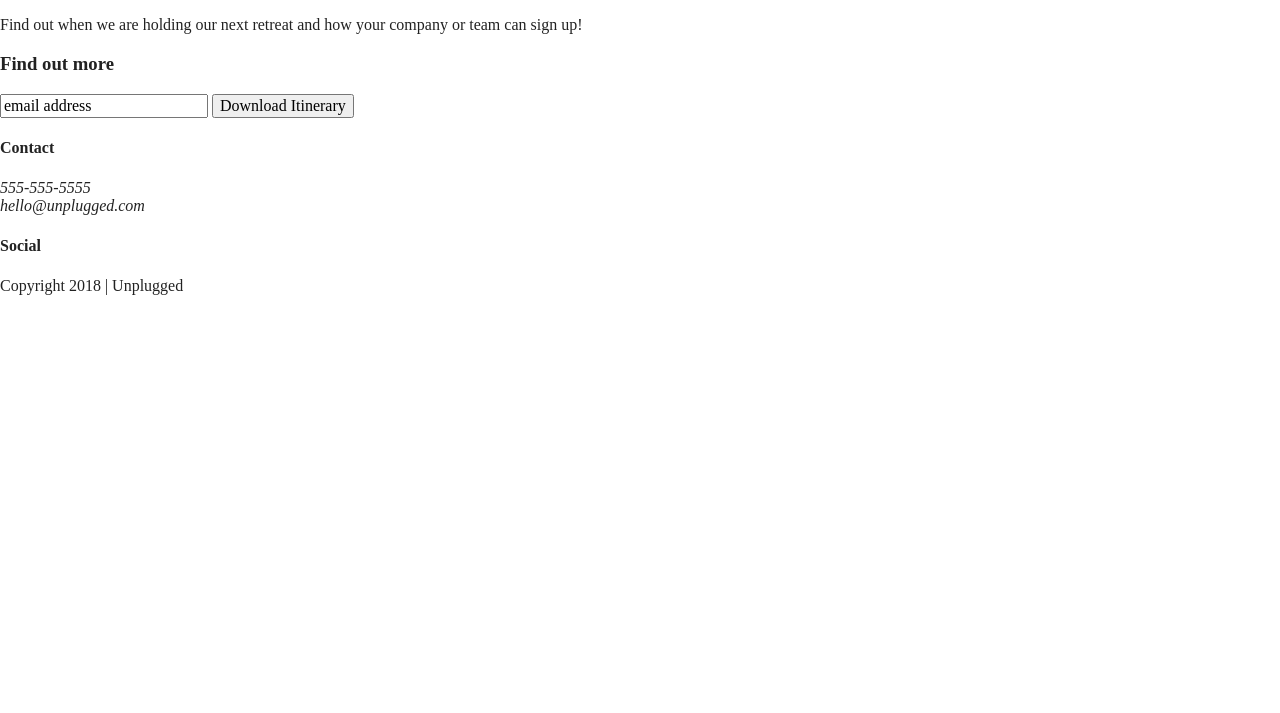
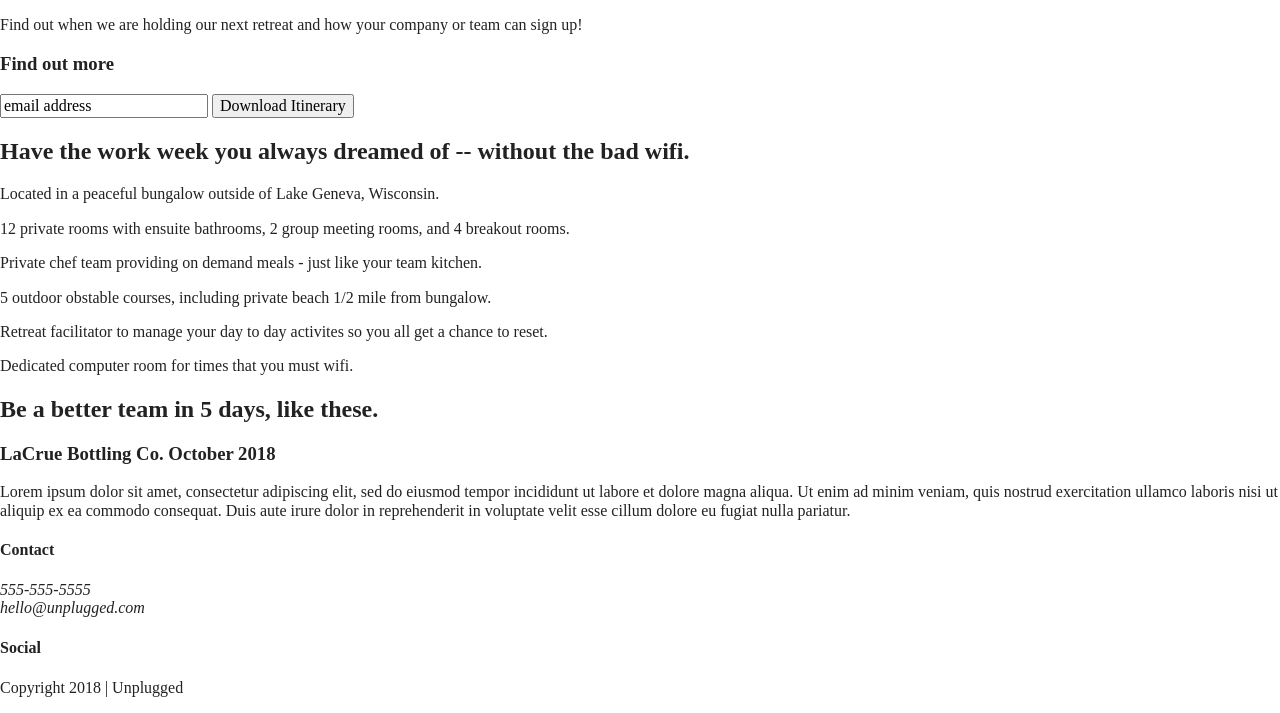
Before and after one commit to bristaro/boilerplate-website, a website built with Parcel: page index.html in a window 1280 px wide. Shown: the part 176-889 px from the top of the page. Before the commit the page ends 800 px from the top, so only its background shows below. Built offline with nearby package versions, Linux system fonts and the light colour scheme.

Commit message:
completed 2nd half of content on homepage

```diff
--- a/index.html
+++ b/index.html
@@ -58,6 +58,63 @@
       </div>
     </div>
     </aside>
+    <section class="features">
+      <div class="content-wrapper">
+        <h2>Have the work week you always dreamed of -- without the bad wifi.</h2>
+          <div class="features-items">
+            <article>
+              <p class="fontawesome-icon"></p>
+              <p class="features-item-description">
+            Located in a peaceful bungalow outside of Lake Geneva, Wisconsin.
+              </p>
+            </article>
+            <article>
+              <p class="fontawesome-icon"></p>
+              <p class="features-item-descrpition">
+            12 private rooms with ensuite bathrooms, 2 group meeting rooms, and 4 breakout rooms.
+              </p>
+          </article>
+          <article>
+            <p class="fontawesome-icon"></p>
+            <p class="features-item-description">
+            Private chef team providing on demand meals - just like your team kitchen.
+            </p>
+          </article>
+          <article>
+            <p class="fontawesome-icon"></p>
+            <p class="features-item-description">
+            5 outdoor obstable courses, including private beach 1/2 mile from bungalow.
+            </p>
+          </article>
+          <article>
+            <p class="fontawesome-icon"></p>
+           <p class="features-item-description">
+            Retreat facilitator to manage your day to day activites so you all get a chance to reset.
+            </p>
+          </article>
+          <article>
+            <p class="fontawesome-icon"></p>
+            <p class="features-item-description">
+            Dedicated computer room for times that you must wifi.
+            </p>
+          </article>
+        </div>
+      </div>
+    </section>
+    <section class="reviews">
+      <div class="content-wrapper">
+        <h2>Be a better team in 5 days, like these.</h2>
+        <article>
+          <div>
+            <h3>LaCrue Bottling Co. October 2018</h3>
+            <p>
+              Lorem ipsum dolor sit amet, consectetur adipiscing elit, sed do eiusmod tempor incididunt ut labore et dolore magna aliqua. Ut enim ad minim veniam, quis nostrud exercitation ullamco laboris nisi ut aliquip ex ea commodo consequat. Duis aute irure dolor
+              in reprehenderit in voluptate velit esse cillum dolore eu fugiat nulla pariatur.
+            </p>
+          </div>
+        </article>
+      </div>
+    </section>
   </main> <!-- main wrapper -->
   <footer>
     <div class="content-wrapper">
```
